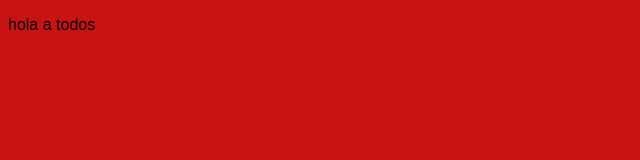
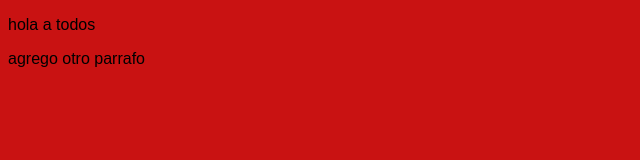
Before and after one commit to Franco96/tadw, a plain HTML site: page index.html in a window 1280 px wide. Shown: the whole page, without its empty margins (0-640 px from the left). Drawn offline with Linux system fonts and the light colour scheme.

Commit message:
agrego cambios en html

```diff
--- a/index.html
+++ b/index.html
@@ -11,6 +11,7 @@
 
 <body>
     <p>hola a todos </p>
+    <p>agrego otro parrafo</p>
 
 </body>
 </html>
```
